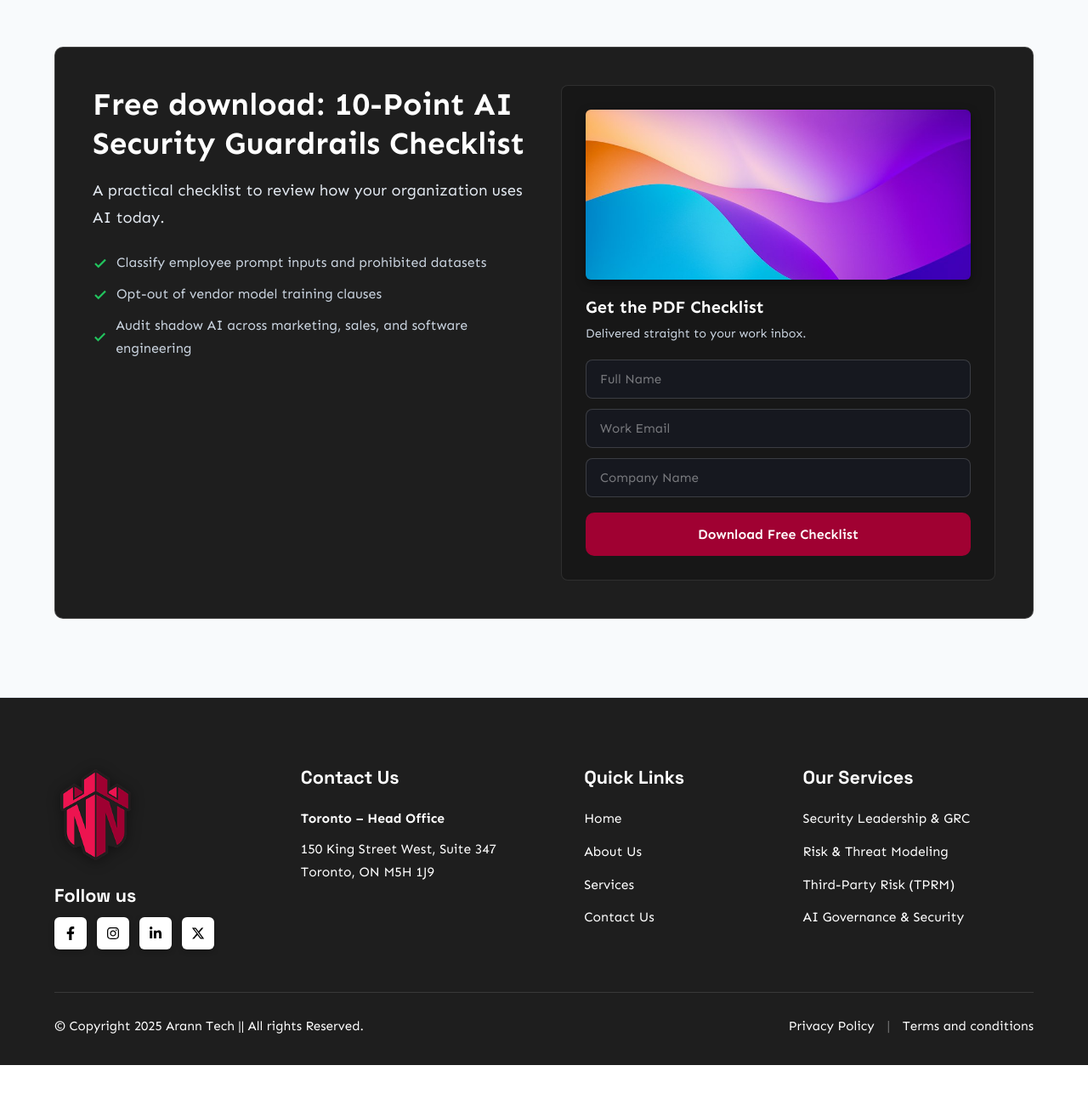
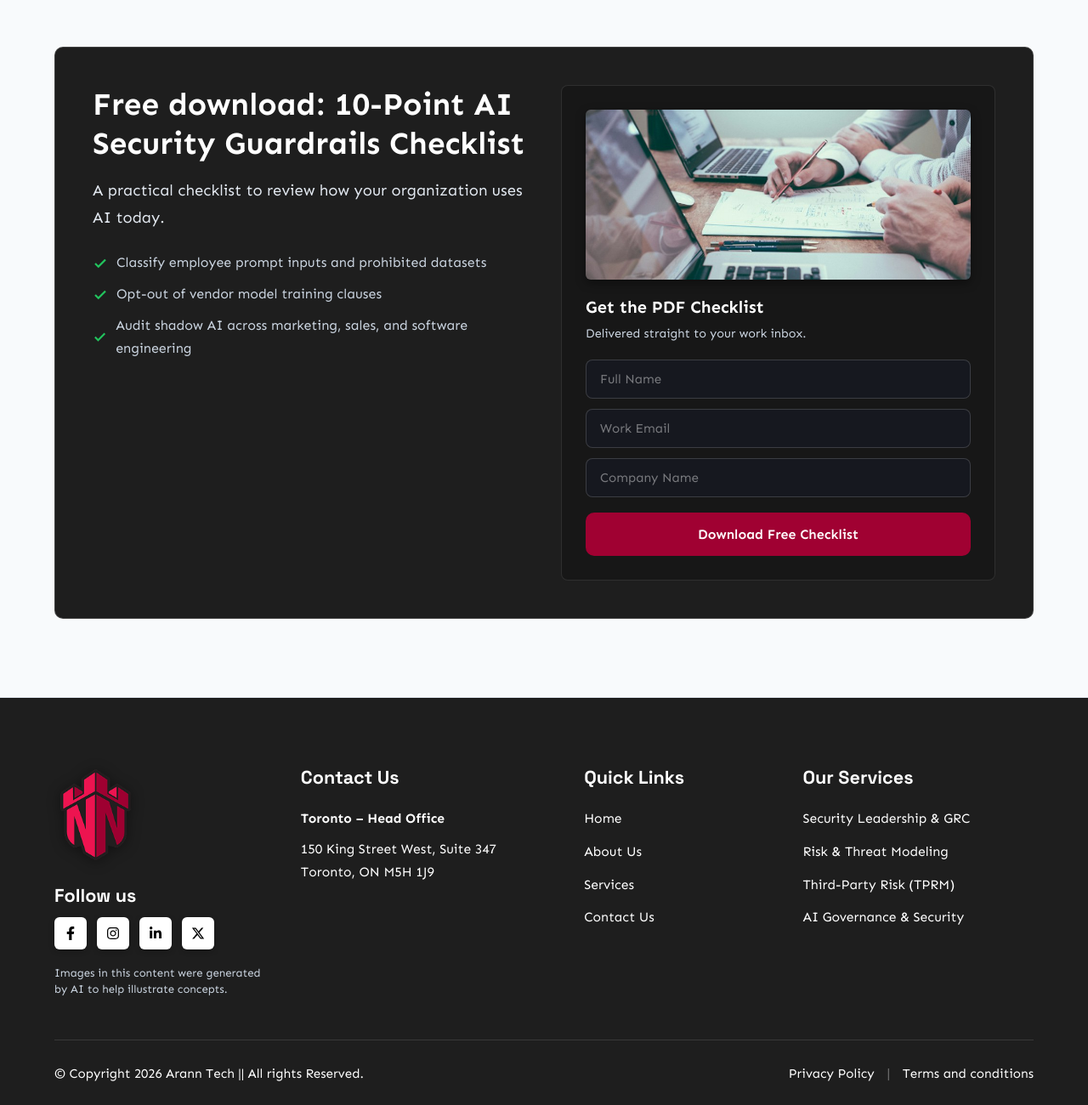
Before and after one commit to Vilampara-Media/Aranntech, a plain HTML site: page ai-governance.html in a window 1280 px wide. Shown: the part 3000-4300 px from the top of the page at 85% size. Before the commit the page ends 4253 px from the top, so only its background shows below. Drawn offline with Linux system fonts and the light colour scheme.

Commit message:
Version 4.0

```diff
--- a/ai-governance.html
+++ b/ai-governance.html
@@ -218,7 +218,7 @@
           </div>
 
           <div style="background-color: #171717; padding: 28px; border-radius: 8px; border: 1px solid rgba(255, 255, 255, 0.1);">
-            <div style="border-radius: 6px; overflow: hidden; margin-bottom: 20px; box-shadow: 0 4px 12px rgba(0,0,0,0.4);"><img src="guide-ai-security.jpg" alt="10-Point AI Security Guardrails Checklist Guide" style="width: 100%; height: 200px; object-fit: cover; display: block;"></div>
+            <div style="border-radius: 6px; overflow: hidden; margin-bottom: 20px; box-shadow: 0 4px 12px rgba(0,0,0,0.4);"><img src="practice-vendor-risk.jpg" alt="10-Point AI Security Guardrails Checklist Guide" style="width: 100%; height: 200px; object-fit: cover; display: block;"></div>
             <h3 style="font-size: 1.25rem; margin-bottom: 6px; color: #FFFFFF;">Get the PDF Checklist</h3>
             <p style="font-size: 0.9rem; margin-bottom: 18px;">Delivered straight to your work inbox.</p>
             <form id="leadMagnetForm">
@@ -267,6 +267,7 @@
                 <svg width="16" height="16" viewBox="0 0 512 512" fill="currentColor"><path d="M389.2 48h70.6L305.6 224.2 487 464H345L233.7 318.6 106.5 464H35.8L200.7 275.5 26.8 48H172.4L272.9 180.9 389.2 48zM364.4 421.8h39.1L151.1 88h-42L364.4 421.8z"/></svg>
               </a>
             </div>
+            <p class="footer-ai-disclaimer">Images in this content were generated by AI to help illustrate concepts.</p>
           </div>
         </div>
 
@@ -313,7 +314,7 @@
       <!-- Bottom Copyright & Legal Links -->
       <div class="footer-bottom-row">
         <div class="footer-copyright-text">
-          <p>&copy; Copyright 2025 Arann Tech || All rights Reserved.</p>
+          <p>&copy; Copyright 2026 Arann Tech || All rights Reserved.</p>
         </div>
         <div class="footer-legal-links">
           <a href="contact.html">Privacy Policy</a>
--- a/styles.css
+++ b/styles.css
@@ -2239,6 +2239,15 @@ p {
   margin: 0;
 }
 
+.footer-ai-disclaimer {
+  color: #94A3B8 !important;
+  font-family: 'Sen', sans-serif;
+  font-size: 0.82rem !important;
+  line-height: 1.45;
+  margin: 6px 0 0 0 !important;
+  max-width: 280px;
+}
+
 .footer-legal-links a {
   color: #FFFFFF;
   font-family: 'Sen', sans-serif;
```
Also changed, not shown: about.html (+2 -1 lines), contact.html (+2 -1 lines), faq.html (+2 -1 lines), index.html (+9 -7 lines), industries.html (+2 -1 lines), services.html (+5 -4 lines).
